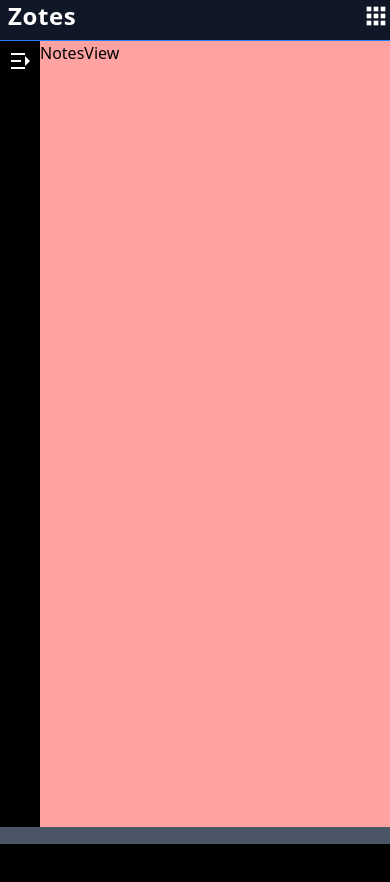
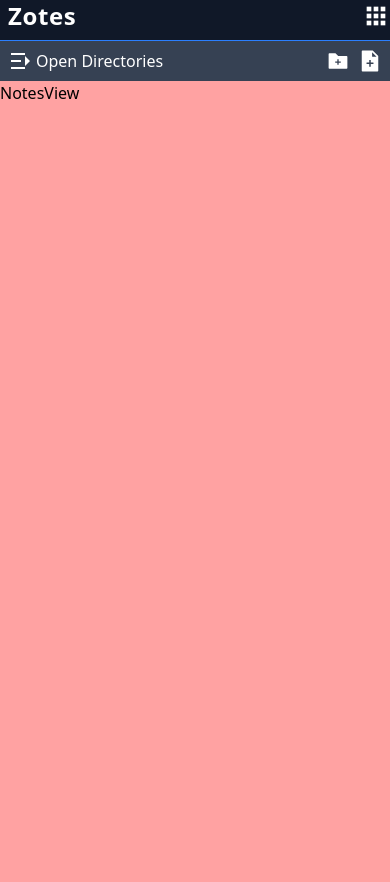
Before and after one commit to cwilliamson29/zotes, a React (Vite) app: page /user in a window 390 px wide. Shown: the top 882 px of the page. Before the commit the page ends 844 px from the top, so only its background shows below. Built offline with nearby package versions, Linux system fonts and the light colour scheme.

Commit message:
working on directory view

```diff
--- a/src/components/UserNavBar.jsx
+++ b/src/components/UserNavBar.jsx
@@ -6,7 +6,7 @@ import {IoMdClose} from "react-icons/io";
 function UserNavBar() {
     const [isOpen, setIsOpen] = useState(false);
     const sm = "border-b-1 border-gray-500 block px-2 py-2 rounded hover:bg-blue-800"
-    const lg = " lg:p-3 border-b-1 border-blue-500 lg:ml-2 cursor-pointer hover:bg-gray-800 hover:text-blue-300 transition duration-200"
+    const lg = " md:p-3 border-b-1 border-blue-500 lg:ml-2 cursor-pointer hover:bg-gray-800 hover:text-blue-300 transition duration-200"
     const menuItems = [
         {name: 'Home', link: '/'},
         {name: 'Notes', link: '/user'},
--- a/src/components/notes/DisplayDirecories.jsx
+++ b/src/components/notes/DisplayDirecories.jsx
@@ -12,7 +12,7 @@ function DisplayDirectories({directory}) {
     const sortedDirectories = sortDirectoriesByName(children)
 
     return (
-        <div className={"pl-3 py-1 overflow-hidden text-white"}>
+        <div className={"pl-3 py-1 overflow-hidden "}>
             <div className="flex flex-row content-center border-b-1 border-gray-300 w-[100%]" onClick={() => setExpanded(!expanded)}>
                 <div className="flex my-auto  pr-1">
                     {expanded ?
--- a/src/components/notes/NotesView.jsx
+++ b/src/components/notes/NotesView.jsx
@@ -2,7 +2,7 @@ import React from 'react'
 
 function NotesView() {
     return (
-        <div className="w-full bg-red-300 text-black h-full">NotesView</div>
+        <div className="w-full text-black h-screen bg-red-300">NotesView</div>
     )
 }
 
--- a/src/components/notes/Sidebar.jsx
+++ b/src/components/notes/Sidebar.jsx
@@ -4,6 +4,7 @@ import {useData} from "../../hooks/useData.jsx";
 import DisplayDirectories from "./DisplayDirecories.jsx";
 import {RiMenuUnfold3Fill, RiMenuUnfold4Fill} from "react-icons/ri";
 import {FaWindowClose} from "react-icons/fa";
+import {AiFillFileAdd, AiFillFolderAdd} from "react-icons/ai";
 
 function Sidebar() {
     const {parents} = useData()
@@ -13,14 +14,19 @@ function Sidebar() {
 
     return (
         <>
-            <div className="md:hidden p-2 bg-black text-white">
-                <button onClick={() => setIsOpen(!isOpen)}>
+            <div className="xl:hidden p-2 bg-gray-700 text-whitel flex flex-row justify-between w-full">
+                <div className="flex" onClick={() => setIsOpen(!isOpen)}>
                     {isOpen ? <RiMenuUnfold4Fill size={24}/> : <RiMenuUnfold3Fill size={24}/>}
-                </button>
+                    <p className="ml-1">Open Directories</p>
+                </div>
+                <div className="flex">
+                    <AiFillFolderAdd size={24}/>
+                    <AiFillFileAdd size={24} className="ml-2"/>
+                </div>
             </div>
 
-            <div className={`fixed md:static z-30 top-0 left-0 h-full w-80 bg-gray-600 text-white transform transition-transform duration-300 ease-in-out
-                ${isOpen ? 'translate-x-0' : '-translate-x-full'} md:translate-x-0`}>
+            <div className={`fixed xl:static z-30 top-0 left-0 h-full w-80 bg-gray-200 text-black transform transition-transform duration-300 ease-in-out
+                ${isOpen ? 'translate-x-0' : '-translate-x-full'} xl:translate-x-0`}>
 
                 <div className="p-2 font-bold text-xl border-b border-gray-700 flex items-center justify-between">
                     <p>Zotes</p>
@@ -37,16 +43,10 @@ function Sidebar() {
 
             {isOpen && (
                 <div
-                    className="fixed inset-0 bg-black bg-opacity-50 md:hidden"
+                    className="fixed inset-0 bg-black bg-opacity-50 xl:hidden"
                     onClick={() => setIsOpen(false)}
                 ></div>
             )}
-
-            {/*{sortedDirectories.map((item) => (*/}
-            {/*    <DisplayDirectories directory={item} key={item.id}/>*/}
-            {/*))}*/}
-
-
         </>
     )
 }
--- a/src/pages/protected/Notes.jsx
+++ b/src/pages/protected/Notes.jsx
@@ -4,7 +4,7 @@ import NotesView from "../../components/notes/NotesView.jsx";
 
 function Notes() {
     return (
-        <div className="flex min-h-[calc(100%-58px)] bg-red-300">
+        <div className="xl:flex min-h-[calc(100%-58px)] bg-gray-300">
             <Sidebar/>
             <NotesView/>
         </div>
```
